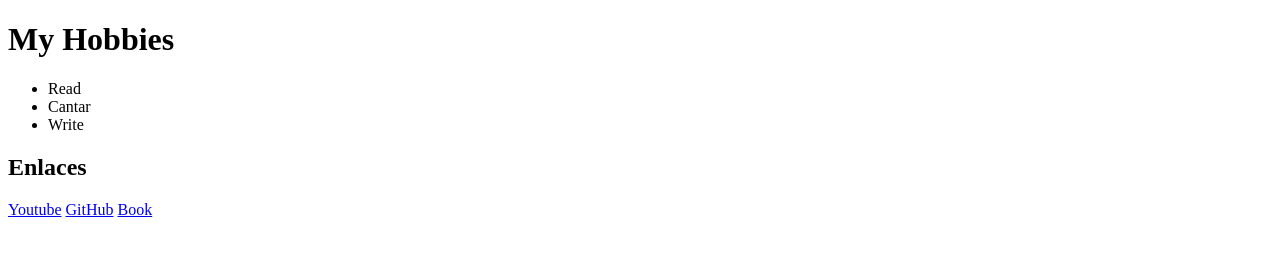
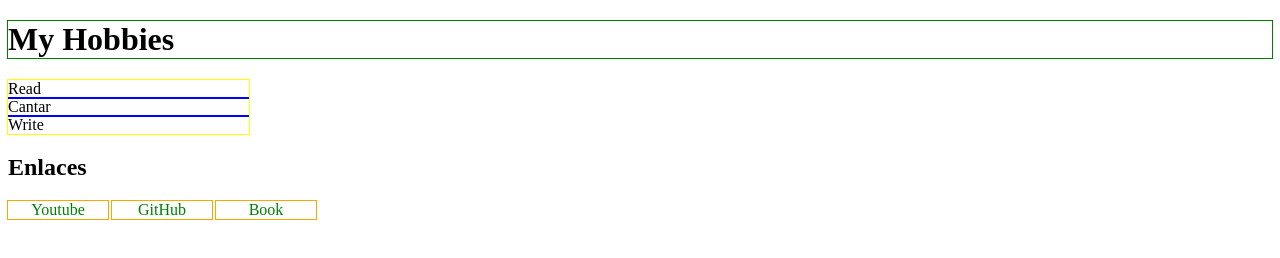
Before and after one commit to Amandir01/boxModel, a plain HTML site: page app.js/index.html in a window 1280 px wide. Drawn offline with Linux system fonts and the light colour scheme; files that its build step writes are made by us from their sources; files whose address does not match are found by name.

Commit message:
Update main.css

```diff
--- a/css/main.css
+++ b/css/main.css
@@ -3,3 +3,34 @@
 }   width : 300px ;
 padding : 8px;
 border :1px solid
+
+
+{
+ box-sizing: border-box;
+ font-family: monospace;
+}
+
+h1{
+ outline:1px solid green;
+}
+
+ul{
+ outline: 1px solid yellow;
+ width: 241px;
+ list-style: none;
+ padding: 0;
+}
+
+li{
+ outline: 1px solid blue;
+
+}
+
+.enlace{
+ outline: 1px solid orange;
+ display: inline-block;
+ width: 100px;
+ color: green;
+ text-decoration: none;
+ text-align: center;
+}
```
